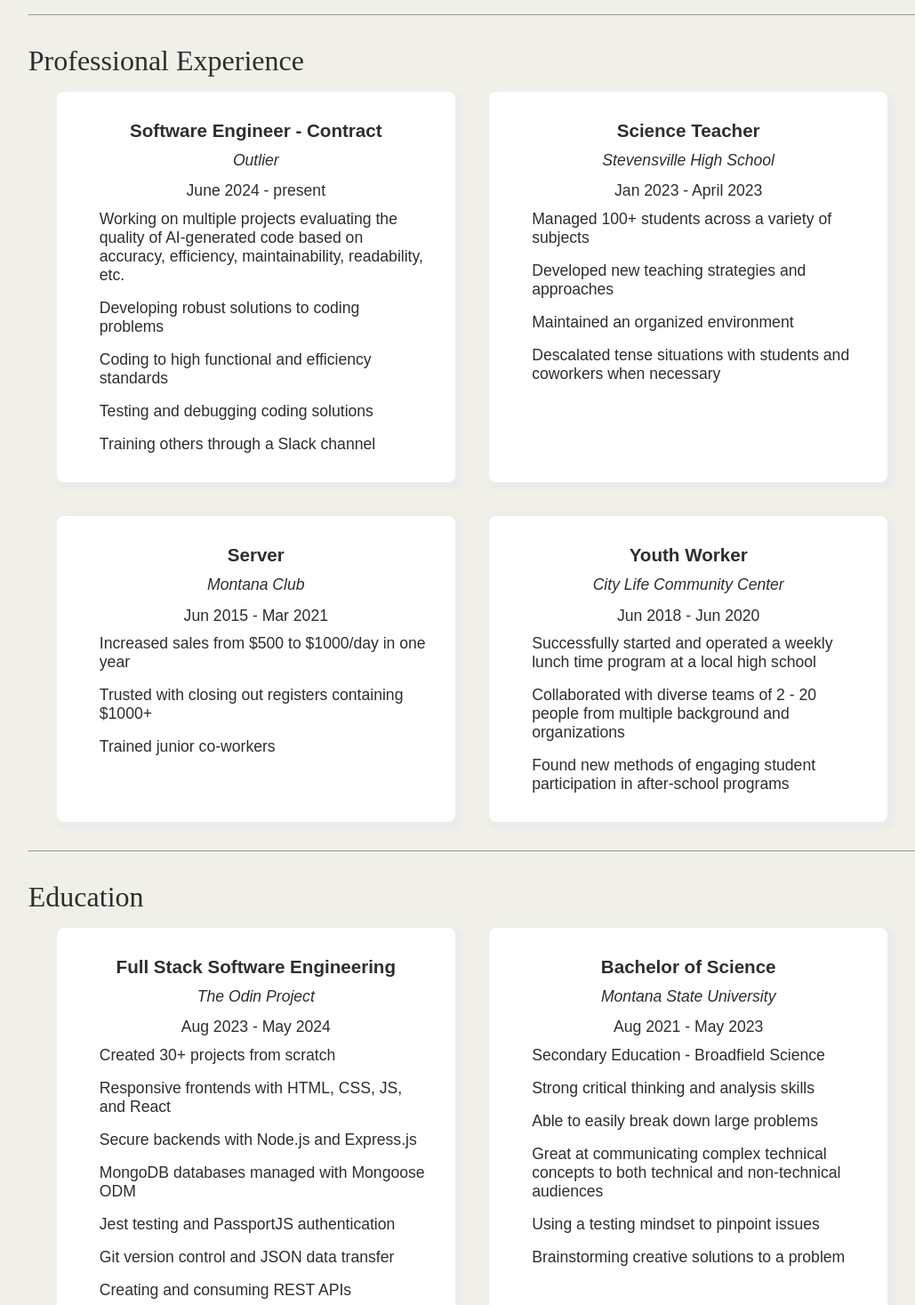
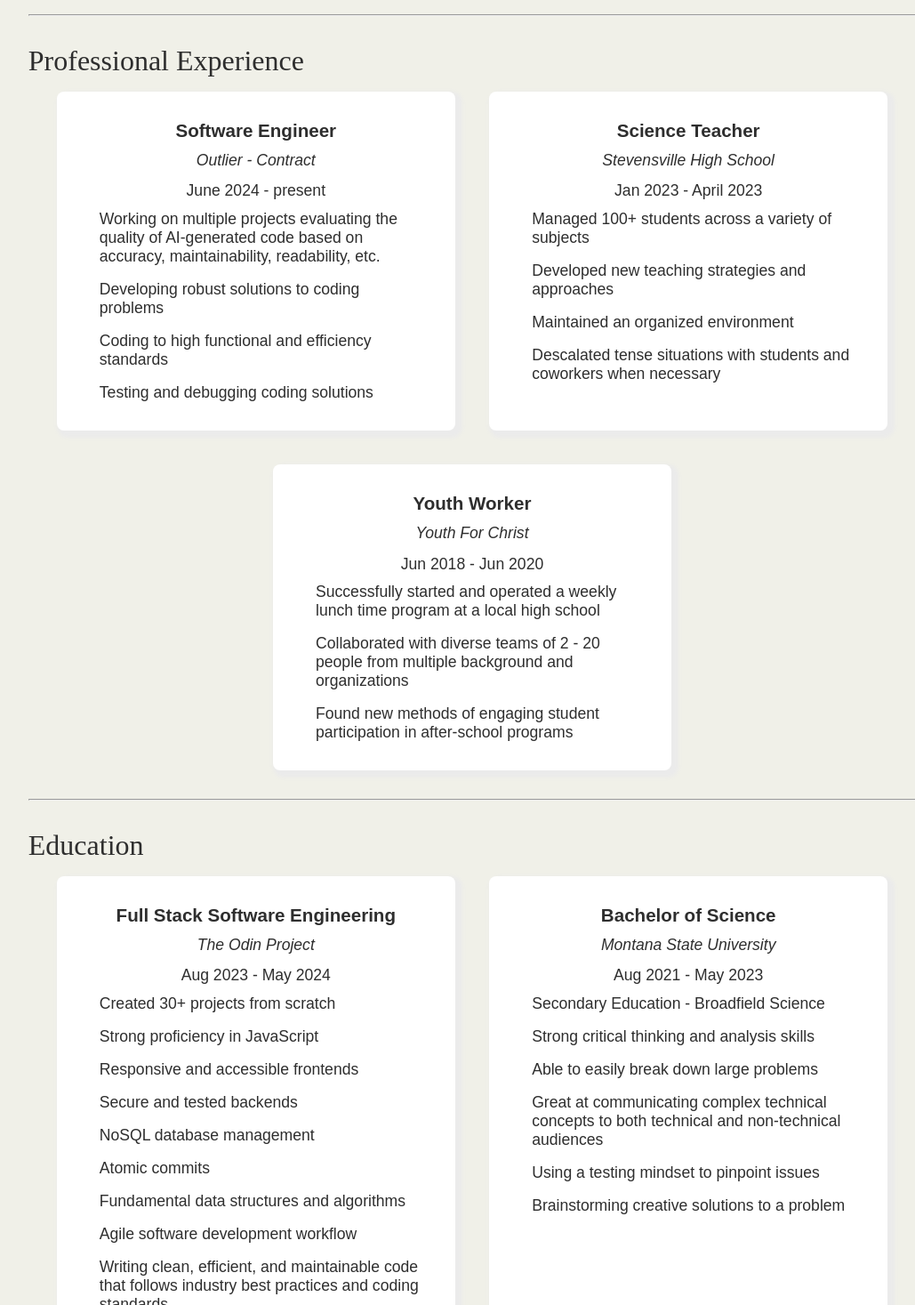
Before and after one commit to djcrago/personal-website, a React (Vite) app: page /resume in a window 1280 px wide. Shown: the part 143-1610 px from the top of the page at 89% size, without its empty margins (109-1138 px from the left). Built offline with nearby package versions, Linux system fonts and the light colour scheme.

Commit message:
Update resume information

```diff
--- a/src/components/ResumePage/ResumePage.jsx
+++ b/src/components/ResumePage/ResumePage.jsx
@@ -20,21 +20,20 @@
         <h2 className={styles.resumeHeader}>Professional Experience</h2>
         <ul className={styles.resumeSection}>
           <li className={styles.sectionItem}>
-            <h3>Software Engineer - Contract</h3>
+            <h3>Software Engineer</h3>
             <p>
-              <em>Outlier</em>
+              <em>Outlier - Contract</em>
             </p>
             <p>June 2024 - present</p>
             <ul>
               <li>
                 Working on multiple projects evaluating the quality of
-                AI-generated code based on accuracy, efficiency,
-                maintainability, readability, etc.
+                AI-generated code based on accuracy, maintainability,
+                readability, etc.
               </li>
               <li>Developing robust solutions to coding problems</li>
               <li>Coding to high functional and efficiency standards</li>
               <li>Testing and debugging coding solutions</li>
-              <li>Training others through a Slack channel</li>
             </ul>
           </li>
           <li className={styles.sectionItem}>
@@ -54,21 +53,9 @@
             </ul>
           </li>
           <li className={styles.sectionItem}>
-            <h3>Server</h3>
-            <p>
-              <em>Montana Club</em>
-            </p>
-            <p>Jun 2015 - Mar 2021</p>
-            <ul>
-              <li>Increased sales from $500 to $1000/day in one year</li>
-              <li>Trusted with closing out registers containing $1000+</li>
-              <li>Trained junior co-workers</li>
-            </ul>
-          </li>
-          <li className={styles.sectionItem}>
             <h3>Youth Worker</h3>
             <p>
-              <em>City Life Community Center</em>
+              <em>Youth For Christ</em>
             </p>
             <p>Jun 2018 - Jun 2020</p>
             <ul>
@@ -98,12 +85,11 @@
             <p>Aug 2023 - May 2024</p>
             <ul>
               <li>Created 30+ projects from scratch</li>
-              <li>Responsive frontends with HTML, CSS, JS, and React</li>
-              <li>Secure backends with Node.js and Express.js</li>
-              <li>MongoDB databases managed with Mongoose ODM</li>
-              <li>Jest testing and PassportJS authentication</li>
-              <li>Git version control and JSON data transfer</li>
-              <li>Creating and consuming REST APIs</li>
+              <li>Strong proficiency in JavaScript</li>
+              <li>Responsive and accessible frontends</li>
+              <li>Secure and tested backends</li>
+              <li>NoSQL database management</li>
+              <li>Atomic commits</li>
               <li>Fundamental data structures and algorithms</li>
               <li>Agile software development workflow</li>
               <li>
@@ -134,6 +120,7 @@
         <hr />
         <h2 className={styles.resumeHeader}>Skills</h2>
         <ul className={styles.skillsSection}>
+          <li>Bash</li>
           <li>CSS3</li>
           <li>Debugging</li>
           <li>Express.js</li>
@@ -148,7 +135,6 @@
           <li>Node.js</li>
           <li>NoSQL</li>
           <li>Passport.js</li>
-          <li>Professionalism</li>
           <li>React.js</li>
           <li>REST APIs</li>
           <li>VS Code</li>
```
Also changed, not shown: 1 other file (tests, documents, lock files or other folders).
